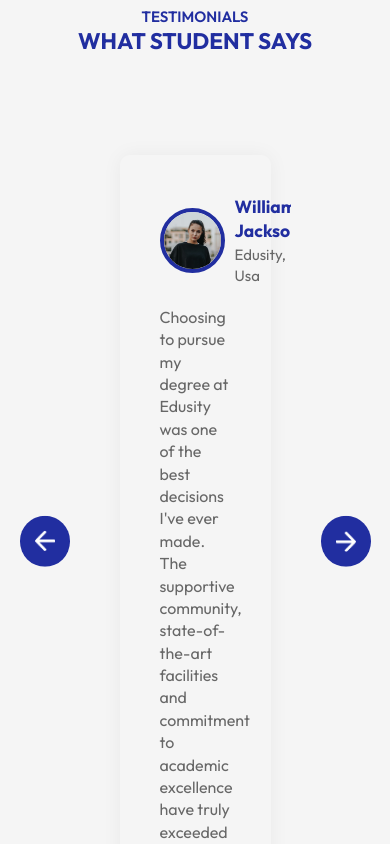
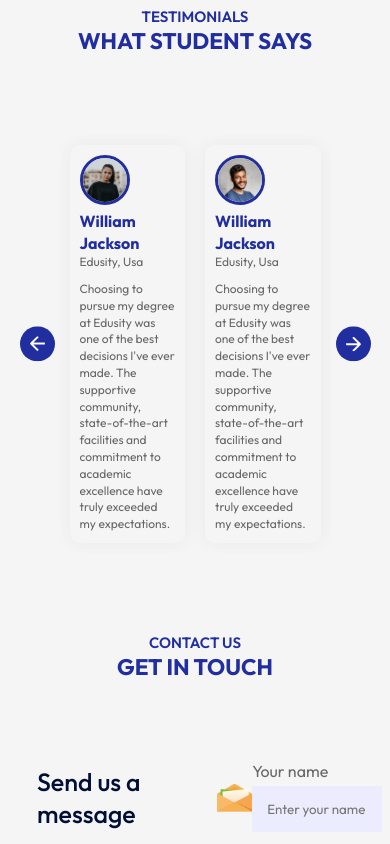
Before and after one commit to kaidoverse/educity, a React (Vite) app: page / in a window 390 px wide. Shown: the part 3800-4644 px from the top of the page. Built offline with nearby package versions, Linux system fonts and the light colour scheme.

Commit message:
added media queries for testimonials component

```diff
--- a/src/Components/Testimonials/Testimonials.css
+++ b/src/Components/Testimonials/Testimonials.css
@@ -64,3 +64,43 @@
 .user-info h3 {
   color: #212ea0;
 }
+
+@media (max-width: 800px) {
+  .testimonials {
+    padding: 0 40px;
+  }
+
+  .next-btn,
+  .back-btn {
+    padding: 10px;
+    width: 35px;
+  }
+
+  .testimonials ul li {
+    padding: 10px;
+  }
+
+  .slide {
+    padding: 10px;
+  }
+  .slide img {
+    width: 50px;
+    border: 3px solid #212ea0;
+  }
+}
+
+@media (max-width: 600px) {
+  .user-info {
+    display: block;
+    margin-bottom: 10px;
+    font-size: 12px;
+  }
+
+  .user-info h3 {
+    font-size: 16px;
+  }
+
+  .slider p {
+    font-size: 12px;
+  }
+}
```
